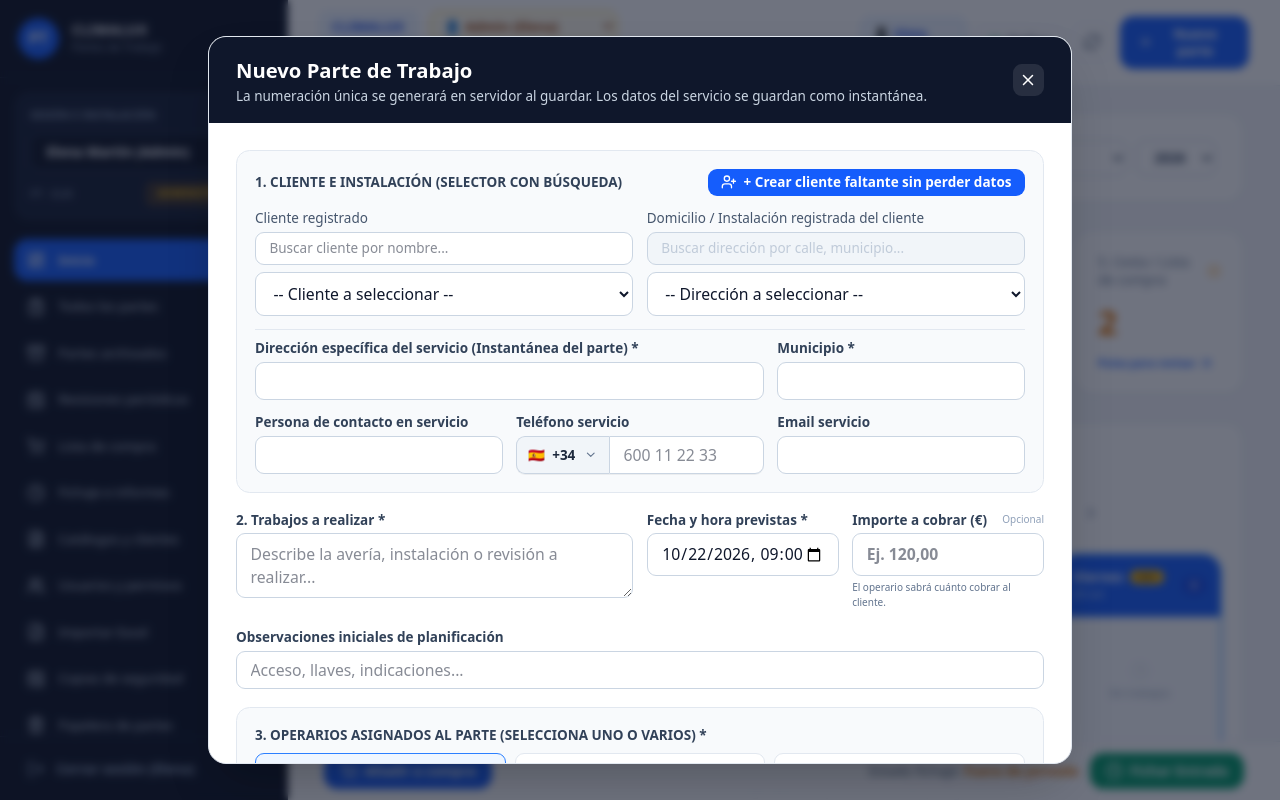
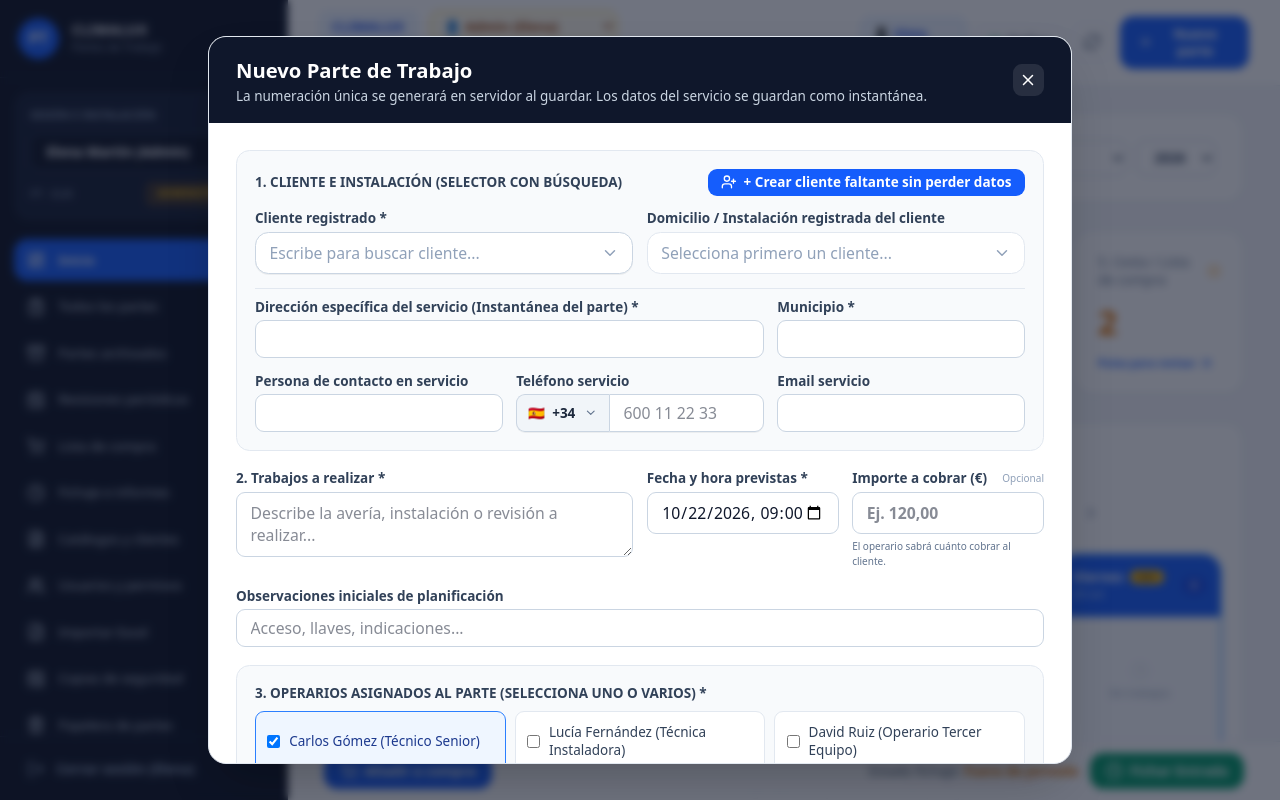
Before and after one commit to jugarbar666/app-partes-trabajo, a React (Vite) app: page / in a window 1280 px wide. Both pictures are taken after a click on the button "+ Nuevo". Shown: the top 800 px of the page. Built offline with nearby package versions, Linux system fonts and the light colour scheme.

Commit message:
feat: desplegables inteligentes con busqueda y filtrado en tiempo real al escribir

```diff
--- a/src/components/AdminAndMasterModules.tsx
+++ b/src/components/AdminAndMasterModules.tsx
@@ -18,6 +18,7 @@ import {
   PhoneActionLinks,
   PhoneInputField,
   ScreenHeaderBar,
+  SearchableSelect,
   useUIConfirmation,
 } from './CommonUI';
 import {
@@ -740,17 +741,15 @@ export const MasterDataAndUsersModule: React.FC<{
                 }}
                 className="p-5 space-y-3 text-xs"
               >
-                <select
+                <SearchableSelect
                   value={addrCustomerId}
-                  onChange={(e) => setAddrCustomerId(e.target.value)}
-                  className="w-full px-3 py-2 rounded-xl border border-slate-300 text-sm bg-white"
-                >
-                  {customers.map((c) => (
-                    <option key={c.id} value={c.id}>
-                      {c.name}
-                    </option>
-                  ))}
-                </select>
+                  onChange={setAddrCustomerId}
+                  placeholder="Escribe para buscar cliente..."
+                  options={customers.map((c) => ({
+                    value: c.id,
+                    label: c.name,
+                  }))}
+                />
                 <input
                   type="text"
                   required
--- a/src/components/CommonUI.tsx
+++ b/src/components/CommonUI.tsx
@@ -1,4 +1,4 @@
-import React, { createContext, useContext, useState, useCallback, useEffect } from 'react';
+import React, { createContext, useContext, useState, useCallback, useEffect, useRef } from 'react';
 import {
   AlertTriangle,
   CheckCircle2,
@@ -504,6 +504,226 @@ export const PhoneInputField: React.FC<{
   );
 };
 
+export interface SearchableSelectOption {
+  value: string;
+  label: string;
+  sublabel?: string;
+}
+
+/**
+ * Desplegable interactivo con filtro en tiempo real.
+ * Al empezar a escribir en el campo, filtra las opciones por cualquier parte del texto
+ * ignorando mayúsculas, minúsculas y tildes.
+ */
+export const SearchableSelect: React.FC<{
+  options: SearchableSelectOption[];
+  value: string;
+  onChange: (value: string) => void;
+  placeholder?: string;
+  emptyOptionLabel?: string;
+  disabled?: boolean;
+  required?: boolean;
+  className?: string;
+  id?: string;
+  name?: string;
+  'data-testid'?: string;
+}> = ({
+  options,
+  value,
+  onChange,
+  placeholder = 'Escribe para buscar...',
+  emptyOptionLabel,
+  disabled = false,
+  required = false,
+  className = '',
+  id,
+  name,
+  'data-testid': testId,
+}) => {
+  const [isOpen, setIsOpen] = useState(false);
+  const [searchTerm, setSearchTerm] = useState('');
+  const containerRef = useRef<HTMLDivElement>(null);
+  const inputRef = useRef<HTMLInputElement>(null);
+
+  const selectedOption = options.find((o) => o.value === value);
+
+  // Normalizador para búsqueda insensible a acentos y mayúsculas
+  const normalize = (str: string) =>
+    str.normalize('NFD').replace(/[\u0300-\u036f]/g, '').toLowerCase().trim();
+
+  // Filtrado de opciones en tiempo real por cualquier parte del texto
+  const filteredOptions = options.filter((o) => {
+    if (!searchTerm.trim()) return true;
+    const term = normalize(searchTerm);
+    return normalize(o.label).includes(term) || (o.sublabel && normalize(o.sublabel).includes(term));
+  });
+
+  // Cierre al hacer clic fuera del componente
+  useEffect(() => {
+    const handleOutsideClick = (e: MouseEvent) => {
+      if (containerRef.current && !containerRef.current.contains(e.target as Node)) {
+        setIsOpen(false);
+        setSearchTerm('');
+      }
+    };
+    document.addEventListener('mousedown', handleOutsideClick);
+    return () => document.removeEventListener('mousedown', handleOutsideClick);
+  }, []);
+
+  const handleSelectOption = (optValue: string) => {
+    onChange(optValue);
+    setIsOpen(false);
+    setSearchTerm('');
+  };
+
+  const handleClear = (e: React.MouseEvent) => {
+    e.stopPropagation();
+    onChange('');
+    setSearchTerm('');
+    setIsOpen(false);
+    if (inputRef.current) inputRef.current.focus();
+  };
+
+  return (
+    <div ref={containerRef} className={`relative w-full ${className}`}>
+      {/* Select nativo oculto accesible para tests automatizados y formularios */}
+      <select
+        id={id}
+        name={name}
+        data-testid={testId}
+        value={value}
+        required={required}
+        onChange={(e) => onChange(e.target.value)}
+        className="sr-only pointer-events-none"
+        tabIndex={-1}
+        aria-hidden="true"
+      >
+        <option value="">{emptyOptionLabel || placeholder}</option>
+        {options.map((o) => (
+          <option key={o.value} value={o.value}>
+            {o.label}
+          </option>
+        ))}
+      </select>
+
+      {/* Campo interactivo */}
+      <div
+        onClick={() => {
+          if (!disabled) {
+            setIsOpen(true);
+            if (inputRef.current) inputRef.current.focus();
+          }
+        }}
+        className={`flex items-center justify-between gap-2 px-3 py-2 rounded-xl border bg-white text-sm transition cursor-pointer ${
+          disabled
+            ? 'bg-slate-100 border-slate-200 text-slate-400 cursor-not-allowed'
+            : isOpen
+            ? 'border-blue-500 ring-2 ring-blue-100 shadow-xs'
+            : 'border-slate-300 hover:border-slate-400 shadow-2xs'
+        }`}
+      >
+        <div className="flex-1 min-w-0 flex items-center gap-2">
+          <input
+            ref={inputRef}
+            type="text"
+            disabled={disabled}
+            value={isOpen ? searchTerm : selectedOption ? selectedOption.label : ''}
+            onChange={(e) => {
+              setSearchTerm(e.target.value);
+              if (!isOpen) setIsOpen(true);
+            }}
+            onFocus={() => {
+              if (!disabled) setIsOpen(true);
+            }}
+            onKeyDown={(e) => {
+              if (e.key === 'Escape') {
+                setIsOpen(false);
+                setSearchTerm('');
+              } else if (e.key === 'Enter') {
+                e.preventDefault();
+                if (filteredOptions.length > 0) {
+                  handleSelectOption(filteredOptions[0].value);
+                }
+              }
+            }}
+            placeholder={selectedOption ? selectedOption.label : placeholder}
+            className="w-full bg-transparent text-slate-800 placeholder:text-slate-400 focus:outline-none text-sm truncate"
+          />
+        </div>
+
+        <div className="flex items-center gap-1 shrink-0 text-slate-400">
+          {value && !disabled && (
+            <button
+              type="button"
+              onClick={handleClear}
+              className="p-0.5 rounded hover:bg-slate-100 hover:text-slate-600 transition"
+              title="Borrar selección"
+            >
+              <X className="w-3.5 h-3.5" />
+            </button>
+          )}
+          <ChevronDown
+            className={`w-4 h-4 transition-transform ${isOpen ? 'rotate-180 text-blue-600' : ''}`}
+          />
+        </div>
+      </div>
+
+      {/* Lista desplegable filtrada en tiempo real */}
+      {isOpen && !disabled && (
+        <div className="absolute z-50 left-0 right-0 mt-1 max-h-60 overflow-y-auto rounded-xl bg-white border border-slate-200 shadow-xl py-1 text-sm divide-y divide-slate-50">
+          {emptyOptionLabel && (
+            <div
+              onClick={() => handleSelectOption('')}
+              className={`px-3 py-2 cursor-pointer transition text-xs font-semibold ${
+                !value
+                  ? 'bg-blue-50 text-blue-700 font-bold'
+                  : 'text-slate-500 hover:bg-slate-50'
+              }`}
+            >
+              {emptyOptionLabel}
+            </div>
+          )}
+
+          {filteredOptions.length === 0 ? (
+            <div className="px-3 py-3 text-center text-xs text-slate-500 italic">
+              No se encontraron coincidencias para "{searchTerm}"
+            </div>
+          ) : (
+            filteredOptions.map((opt) => {
+              const isSelected = opt.value === value;
+              return (
+                <div
+                  key={opt.value}
+                  onClick={() => handleSelectOption(opt.value)}
+                  className={`px-3 py-2.5 cursor-pointer transition flex items-center justify-between gap-2 ${
+                    isSelected
+                      ? 'bg-blue-600 text-white font-semibold'
+                      : 'hover:bg-blue-50/70 text-slate-800'
+                  }`}
+                >
+                  <div className="min-w-0 flex-1">
+                    <div className="truncate">{opt.label}</div>
+                    {opt.sublabel && (
+                      <div
+                        className={`text-[11px] truncate ${
+                          isSelected ? 'text-blue-100' : 'text-slate-500'
+                        }`}
+                      >
+                        {opt.sublabel}
+                      </div>
+                    )}
+                  </div>
+                  {isSelected && <CheckCircle2 className="w-4 h-4 text-white shrink-0" />}
+                </div>
+              );
+            })
+          )}
+        </div>
+      )}
+    </div>
+  );
+};
+
 export const EmailActionLink: React.FC<{ email: string | null | undefined }> = ({ email }) => {
   const info = normalizeEmailLink(email);
   if (!info.display) return <span className="text-slate-400">—</span>;
--- a/src/components/OperationalModules.tsx
+++ b/src/components/OperationalModules.tsx
@@ -13,7 +13,7 @@ import {
   Send,
 } from 'lucide-react';
 import { InstallationBackendEngine } from '../services/backendEngine';
-import { ScreenHeaderBar, useUIConfirmation } from './CommonUI';
+import { ScreenHeaderBar, useUIConfirmation, SearchableSelect } from './CommonUI';
 import {
   calculateDuration,
   calculateReviewNoticeSchedule,
@@ -577,56 +577,48 @@ export const ReviewsAndNotificationsModule: React.FC<{
 
             <div>
               <label className="block font-semibold text-slate-700 mb-1">Cliente *</label>
-              <select
+              <SearchableSelect
                 value={reviewCustomerId}
-                onChange={(e) => {
-                  const cid = e.target.value;
+                onChange={(cid) => {
                   setReviewCustomerId(cid);
                   const custAddrs = addresses.filter((a) => a.customer_id === cid);
                   setReviewAddressId(custAddrs[0]?.id || '');
                 }}
-                className="w-full px-3 py-2 rounded-lg border border-slate-300 bg-white"
-              >
-                {customers.map((c) => (
-                  <option key={c.id} value={c.id}>
-                    {c.name}
-                  </option>
-                ))}
-              </select>
+                placeholder="Escribe para buscar cliente..."
+                options={customers.map((c) => ({
+                  value: c.id,
+                  label: c.name,
+                }))}
+              />
             </div>
 
             <div>
               <label className="block font-semibold text-slate-700 mb-1">
                 Instalación / Domicilio *
               </label>
-              <select
+              <SearchableSelect
                 value={reviewAddressId}
-                onChange={(e) => setReviewAddressId(e.target.value)}
-                className="w-full px-3 py-2 rounded-lg border border-slate-300 bg-white"
-              >
-                {availableAddressesForReview.map((a) => (
-                  <option key={a.id} value={a.id}>
-                    {a.alias ? `${a.alias} — ` : ''}
-                    {a.address_line} ({a.city})
-                  </option>
-                ))}
-              </select>
+                onChange={setReviewAddressId}
+                placeholder="Escribe para buscar instalación..."
+                disabled={!reviewCustomerId || availableAddressesForReview.length === 0}
+                options={availableAddressesForReview.map((a) => ({
+                  value: a.id,
+                  label: `${a.alias ? `${a.alias} — ` : ''}${a.address_line} (${a.city})`,
+                }))}
+              />
             </div>
 
             <div>
               <label className="block font-semibold text-slate-700 mb-1">Tipo de Revisión *</label>
-              <select
+              <SearchableSelect
                 value={reviewTypeId}
-                onChange={(e) => setReviewTypeId(e.target.value)}
-                className="w-full px-3 py-2 rounded-lg border border-slate-300 bg-white"
-              >
-                {reviewTypes.map((rt) => (
-                  <option key={rt.id} value={rt.id}>
-                    {rt.name} ({rt.periodicity_value} {rt.periodicity_unit} —{' '}
-                    {formatCentsToEUR(rt.suggested_price_cents)})
-                  </option>
-                ))}
-              </select>
+                onChange={setReviewTypeId}
+                placeholder="Escribe para buscar tipo de revisión..."
+                options={reviewTypes.map((rt) => ({
+                  value: rt.id,
+                  label: `${rt.name} (${rt.periodicity_value} ${rt.periodicity_unit} — ${formatCentsToEUR(rt.suggested_price_cents)})`,
+                }))}
+              />
             </div>
 
             <div>
@@ -1142,18 +1134,16 @@ export const ShoppingListModule: React.FC<{
                 <label className="block text-xs font-semibold text-slate-700 mb-1">
                   Artículo del catálogo *
                 </label>
-                <select
+                <SearchableSelect
                   data-testid="select-shopping-article"
                   value={selectedArticleId}
-                  onChange={(e) => setSelectedArticleId(e.target.value)}
-                  className="w-full px-3 py-2 rounded-lg border border-slate-300 text-sm bg-white"
-                >
-                  {articles.map((a) => (
-                    <option key={a.id} value={a.id}>
-                      {a.code} — {a.name} ({a.unit})
-                    </option>
-                  ))}
-                </select>
+                  onChange={setSelectedArticleId}
+                  placeholder="Escribe para buscar artículo del catálogo..."
+                  options={articles.map((a) => ({
+                    value: a.id,
+                    label: `${a.code} — ${a.name} (${a.unit})`,
+                  }))}
+                />
                 {isAdmin && (
                   <button
                     type="button"
--- a/src/components/WorkOrdersModule.tsx
+++ b/src/components/WorkOrdersModule.tsx
@@ -28,6 +28,7 @@ import {
   PhoneActionLinks,
   PhoneInputField,
   ScreenHeaderBar,
+  SearchableSelect,
   useUIConfirmation,
   WorkOrderStatusBadge,
 } from './CommonUI';
@@ -360,48 +361,30 @@ export const WorkOrderCreateModal: React.FC<{
 
             <div className="grid grid-cols-1 sm:grid-cols-2 gap-3">
               <div>
-                <label className="block text-xs font-medium text-slate-600 mb-1">
-                  Cliente registrado
+                <label className="block text-xs font-semibold text-slate-700 mb-1">
+                  Cliente registrado *
                 </label>
-                <input
-                  type="search"
-                  value={customerSearch}
-                  onChange={(e) => setCustomerSearch(e.target.value)}
-                  placeholder="Buscar cliente por nombre..."
-                  className="w-full px-3 py-1.5 rounded-lg border border-slate-300 text-xs bg-white mb-1.5"
-                />
-                <select
+                <SearchableSelect
                   data-testid="select-wo-customer"
                   value={selectedCustomerId}
-                  onChange={(e) => handleSelectCustomer(e.target.value)}
-                  className="w-full px-3 py-2 rounded-lg border border-slate-300 text-sm bg-white font-medium"
-                >
-                  <option value="">-- Cliente a seleccionar --</option>
-                  {filteredCustomers.map((c) => (
-                    <option key={c.id} value={c.id}>
-                      {c.name}
-                    </option>
-                  ))}
-                </select>
+                  onChange={handleSelectCustomer}
+                  emptyOptionLabel="-- Cliente a seleccionar --"
+                  placeholder="Escribe para buscar cliente..."
+                  options={customers.map((c) => ({
+                    value: c.id,
+                    label: c.name,
+                  }))}
+                />
               </div>
 
               <div>
-                <label className="block text-xs font-medium text-slate-600 mb-1">
+                <label className="block text-xs font-semibold text-slate-700 mb-1">
                   Domicilio / Instalación registrada del cliente
                 </label>
-                <input
-                  type="search"
-                  value={addressSearch}
-                  onChange={(e) => setAddressSearch(e.target.value)}
-                  placeholder="Buscar dirección por calle, municipio..."
-                  disabled={!selectedCustomerId || addresses.length === 0}
-                  className="w-full px-3 py-1.5 rounded-lg border border-slate-300 text-xs bg-white mb-1.5 disabled:bg-slate-100 disabled:text-slate-400"
-                />
-                <select
+                <SearchableSelect
                   data-testid="select-wo-address"
                   value={selectedAddressId}
-                  onChange={(e) => {
-                    const addrId = e.target.value;
+                  onChange={(addrId) => {
                     setSelectedAddressId(addrId);
                     const addr = addresses.find((a) => a.id === addrId);
                     if (addr) {
@@ -419,15 +402,20 @@ export const WorkOrderCreateModal: React.FC<{
                       setProvince('');
                     }
                   }}
-                  className="w-full px-3 py-2 rounded-lg border border-slate-300 text-sm bg-white"
-                >
-                  <option value="">-- Dirección a seleccionar --</option>
-                  {filteredAddresses.map((a) => (
-                    <option key={a.id} value={a.id}>
-                      {a.alias ? `${a.alias}: ` : ''}{a.address_line} ({a.city})
-                    </option>
-                  ))}
-                </select>
+                  emptyOptionLabel="-- Dirección a seleccionar --"
+                  placeholder={
+                    !selectedCustomerId
+                      ? 'Selecciona primero un cliente...'
+                      : addresses.length === 0
+                      ? 'Sin instalaciones registradas...'
+                      : 'Escribe para buscar dirección o municipio...'
+                  }
+                  disabled={!selectedCustomerId || addresses.length === 0}
+                  options={addresses.map((a) => ({
+                    value: a.id,
+                    label: `${a.alias ? `${a.alias}: ` : ''}${a.address_line} (${a.city})`,
+                  }))}
+                />
               </div>
             </div>
 
@@ -2111,17 +2099,15 @@ export const WorkOrderDetailView: React.FC<{
                 <label className="block font-bold text-slate-700 mb-1">
                   Artículo del catálogo *
                 </label>
-                <select
+                <SearchableSelect
                   value={selectedArticleId}
-                  onChange={(e) => setSelectedArticleId(e.target.value)}
-                  className="w-full px-3 py-2 rounded-xl border border-slate-300 text-sm bg-white"
-                >
-                  {articlesCatalog.map((a) => (
-                    <option key={a.id} value={a.id}>
-                      {a.code} — {a.name} ({a.unit} · {formatCentsToEUR(a.sale_price_cents)})
-                    </option>
-                  ))}
-                </select>
+                  onChange={setSelectedArticleId}
+                  placeholder="Escribe para buscar artículo..."
+                  options={articlesCatalog.map((a) => ({
+                    value: a.id,
+                    label: `${a.code} — ${a.name} (${a.unit} · ${formatCentsToEUR(a.sale_price_cents)})`,
+                  }))}
+                />
               </div>
               <div>
                 <label className="block font-bold text-slate-700 mb-1">
```
